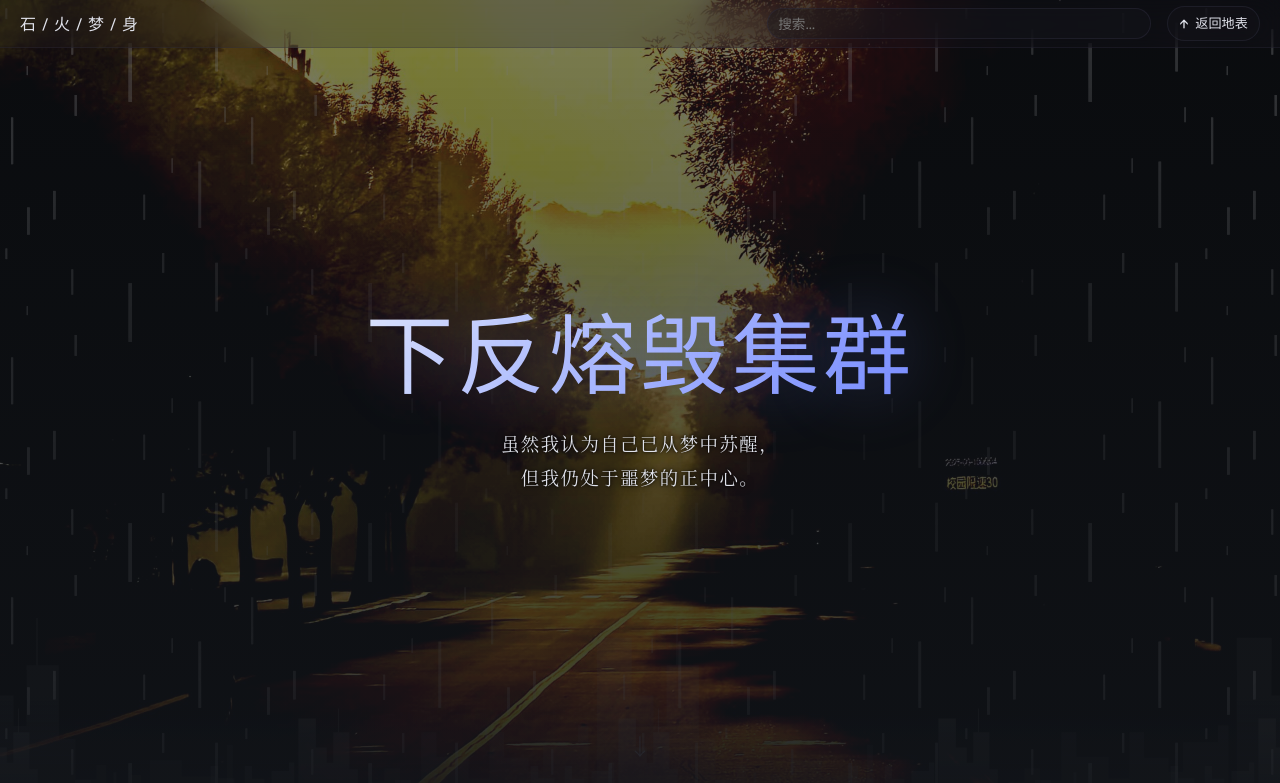
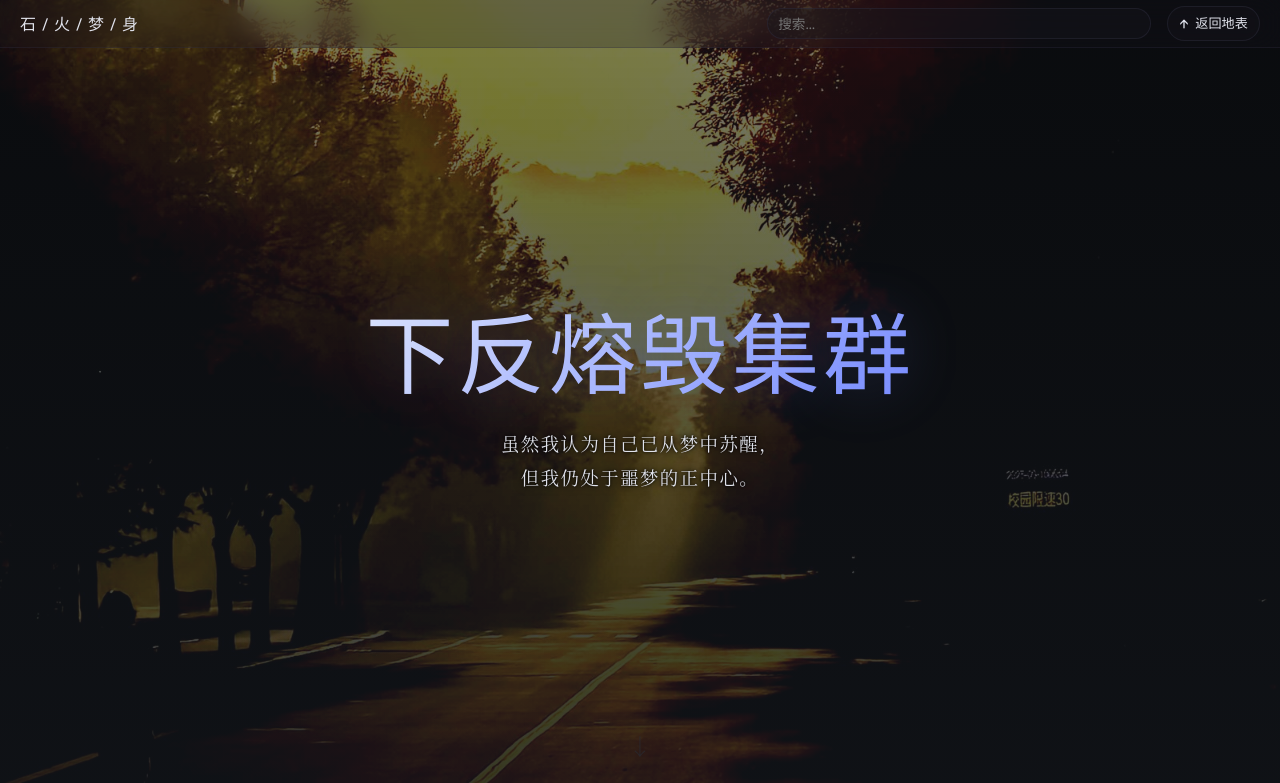
Before and after one commit to R03montia/r03montia.github.io, an Astro site: page /inside in a window 1280 px wide. Shown: the top 783 px of the page. Built offline with nearby package versions, Linux system fonts and the light colour scheme; Astro itself is replaced by a stand-in of ours; a web font is replaced by a local one.

Commit message:
Revert "feat: 里版头图与正文过渡模糊"
This reverts commit 393cd0929a61e1bbcabb114bd0adff496e22021e.

```diff
--- a/src/layouts/NightLayout.astro
+++ b/src/layouts/NightLayout.astro
@@ -22,7 +22,6 @@ const {
 // 然后把这一行的值改成对应路径(例如 '/images/night-hero.jpg')即可启用。
 const heroBgImage = '/images/night-hero.jpg';
 const heroHoverBgImage = '/images/night-hero-hover.webp';
-const heroBlurredBgImage = '/images/night-hero-blurred.webp';
 const canonical = new URL(Astro.url.pathname, Astro.site);
 const ogImageUrl = new URL(ogImage, Astro.site);
 ---
@@ -49,15 +48,6 @@ const ogImageUrl = new URL(ogImage, Astro.site);
     <ClientRouter />
   </head>
   <body>
-    {hero && (
-      <div
-        class="night-hero-stage"
-        aria-hidden="true"
-        style={`--hero-bg-img: url(${heroBgImage}); --hero-hover-bg-img: url(${heroHoverBgImage}); --hero-blurred-bg-img: url(${heroBlurredBgImage})`}
-      >
-        <div class="night-hero-hover-bg"></div>
-      </div>
-    )}
     <header class="night-topbar">
       <a class="night-brand" href="/inside/">石 / 火 / 梦 / 身</a>
       <div class="night-search">
@@ -73,7 +63,9 @@ const ogImageUrl = new URL(ogImage, Astro.site);
       {hero && (
         <section
           class="night-hero"
+          style={heroBgImage ? `--hero-bg-img: url(${heroBgImage}); --hero-hover-bg-img: url(${heroHoverBgImage})` : undefined}
         >
+          <div class="night-hero-hover-bg" aria-hidden="true"></div>
           <div class="night-hero-inner">
             <h1 class="night-hero-title">下反熔毁集群</h1>
             <p class="night-hero-sub">
@@ -102,6 +94,24 @@ const ogImageUrl = new URL(ogImage, Astro.site);
       document.addEventListener('astro:after-swap', () => {
         if (window.scrollY > 0 && !location.hash) window.scrollTo(0, 0);
       });
+
+      // hero 视差:滚动时背景图以低速率跟随,营造纵深。只在有 hero 的页面上工作。
+      const heroEl = document.querySelector<HTMLElement>('.night-hero');
+      if (heroEl) {
+        let rafId = 0;
+        const updateParallax = () => {
+          rafId = 0;
+          heroEl.style.setProperty('--hero-scroll', String(window.scrollY));
+        };
+        const onParallaxScroll = () => {
+          if (!rafId) rafId = requestAnimationFrame(updateParallax);
+        };
+        window.addEventListener('scroll', onParallaxScroll, { passive: true });
+        document.addEventListener('astro:before-swap', () => {
+          window.removeEventListener('scroll', onParallaxScroll);
+          if (rafId) cancelAnimationFrame(rafId);
+        }, { once: true });
+      }
 
       // 站内搜索:与表版 BaseLayout 同一份 pagefind 客户端
       type PagefindResult = { data: () => Promise<{ url: string; excerpt: string; meta: { title?: string } }> };
@@ -306,58 +316,12 @@ const ogImageUrl = new URL(ogImage, Astro.site);
         padding: 0;
       }
       .night-main.with-hero .night-body {
-        /* 参照 theme:another-night:#content-wrap 会向上进入版头底部 15vh。
-           这里把上移的 15vh 全部还给顶部 padding,所以正文内容位置不变。 */
-        max-width: none;
-        margin: -15vh auto 0;
-        padding: calc(15vh + 2.5rem) max(1.5rem, calc((100% - 46rem) / 2)) calc(5rem + env(safe-area-inset-bottom));
-        background: linear-gradient(to bottom, transparent, rgb(var(--body-bg) / .65) 15vh, rgb(var(--body-bg) / .65));
+        max-width: 46rem;
+        margin: 0 auto;
+        padding: 2.5rem 1.5rem calc(5rem + env(safe-area-inset-bottom));
       }
       .night-main:not(.with-hero) .night-body {
         /* 非 hero 页 night-body 是直通容器,无样式 */
-      }
-
-      /* 参照 theme:another-night 的 #extrac-div-1:清晰头图固定在 100vh 舞台上。 */
-      .night-hero-stage {
-        position: fixed;
-        display: block;
-        z-index: -3;
-        top: 0;
-        left: 0;
-        width: 100%;
-        height: 100vh;
-        background: var(--hero-bg-img) center / cover no-repeat;
-      }
-
-      /* 参照 theme:another-night 的 #extrac-div-1::before:
-         模糊图是预先导出的资源,默认不显示,进入正文后切换。 */
-      .night-hero-stage::before {
-        content: '';
-        position: fixed;
-        display: block;
-        top: 0;
-        left: 0;
-        width: 100%;
-        height: 100vh;
-        background: var(--hero-blurred-bg-img) center / cover no-repeat;
-        opacity: 0;
-        transition: all 1s ease-in-out;
-        z-index: 2;
-      }
-
-      /* 参照 theme:another-night 的自动模糊:
-        预模糊层负责背景纹理,舞台 filter 负责模糊/压暗。 */
-      body:has(.night-main.with-hero) {
-        background: none;
-      }
-      body:has(.night-body:hover) .night-hero-stage::before {
-        opacity: 1;
-      }
-      body:has(.night-body:hover) .night-hero-stage {
-        filter: blur(1.5px) brightness(.33);
-      }
-      .night-hero-stage {
-        will-change: filter;
       }
 
       /* 里版 hero:100vh 全屏,大标题居中,底部"↓"提示下滚 */
@@ -370,6 +334,26 @@ const ogImageUrl = new URL(ogImage, Astro.site);
         justify-content: center;
         text-align: center;
         overflow: hidden;
+        /* 底色 + 渐变 + 光晕;背景图放到 ::before 上做视差 */
+        background-color: rgb(var(--body-bg));
+        background-image:
+          radial-gradient(ellipse 80% 50% at 50% 30%, rgb(60 70 110 / 0.45), transparent 70%);
+        background-size: cover;
+        background-position: center;
+        background-repeat: no-repeat;
+      }
+      /* hero 背景视差:图片层,滚动时以 0.4 倍速率移动,营造纵深。
+         未设 --hero-bg-img 时 background-image: none,整层透明,只剩主背景。 */
+      .night-hero::before {
+        content: '';
+        position: absolute;
+        inset: -10%;
+        background-image: var(--hero-bg-img, none);
+        background-size: cover;
+        background-position: center;
+        transform: translateY(calc(var(--hero-scroll, 0) * 0.4px));
+        z-index: 0;
+        pointer-events: none;
       }
       /* 暗化蒙版,保证文字可读;独立于 ::before,这样视差不会把蒙版一起带走 */
       .night-hero::after {
@@ -387,17 +371,18 @@ const ogImageUrl = new URL(ogImage, Astro.site);
       }
       .night-hero-hover-bg {
         position: absolute;
-        inset: 0;
+        inset: -10%;
         background-image: var(--hero-hover-bg-img, var(--hero-bg-img, none));
         background-size: cover;
         background-position: center;
-        z-index: 1;
+        transform: translateY(calc(var(--hero-scroll, 0) * 0.4px));
+        z-index: 0;
         opacity: 0;
         pointer-events: none;
         transition: opacity 0.6s ease;
         will-change: opacity, transform;
       }
-      body:has(.night-hero-title:hover) .night-hero-hover-bg {
+      .night-hero:has(.night-hero-title:hover) .night-hero-hover-bg {
         opacity: 1;
       }
       .night-hero-title {
```
Also changed, not shown: public/images/night-hero-blurred.webp (deleted).
